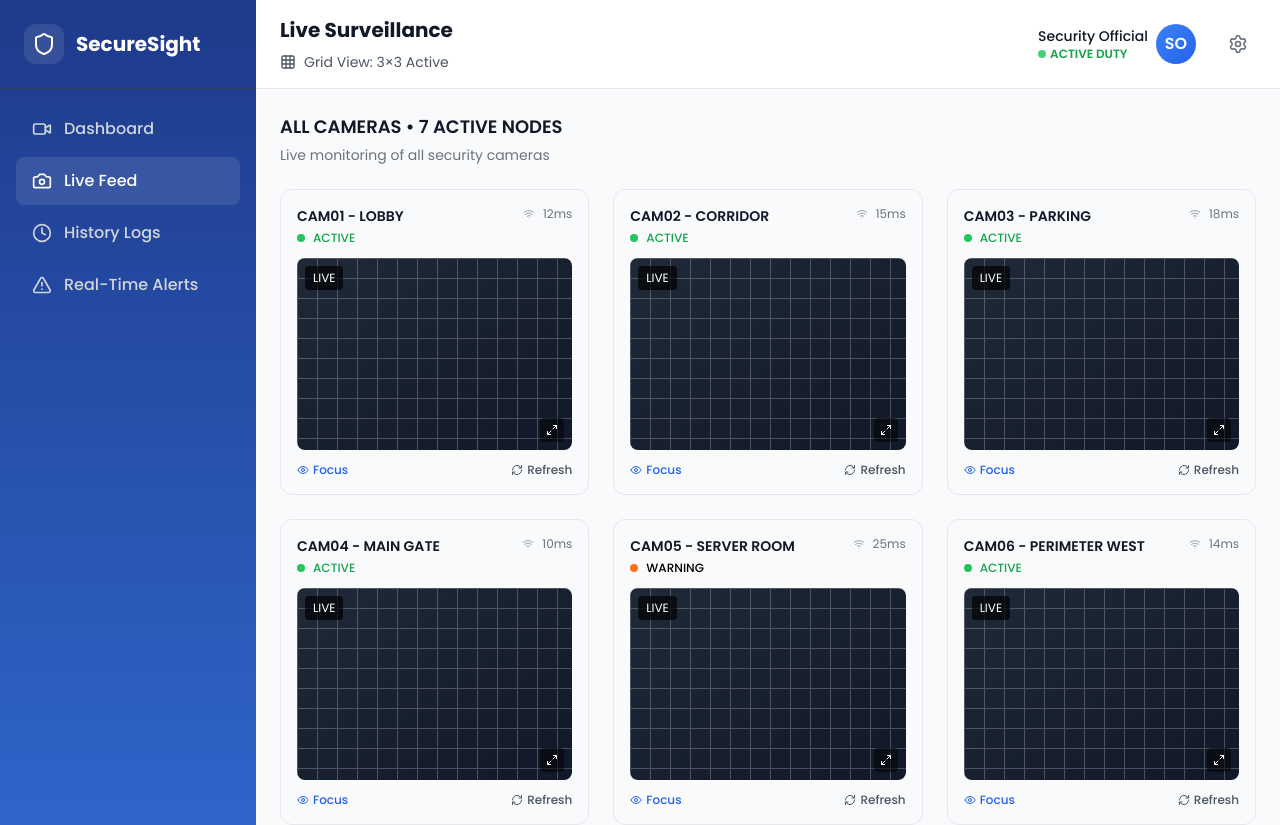
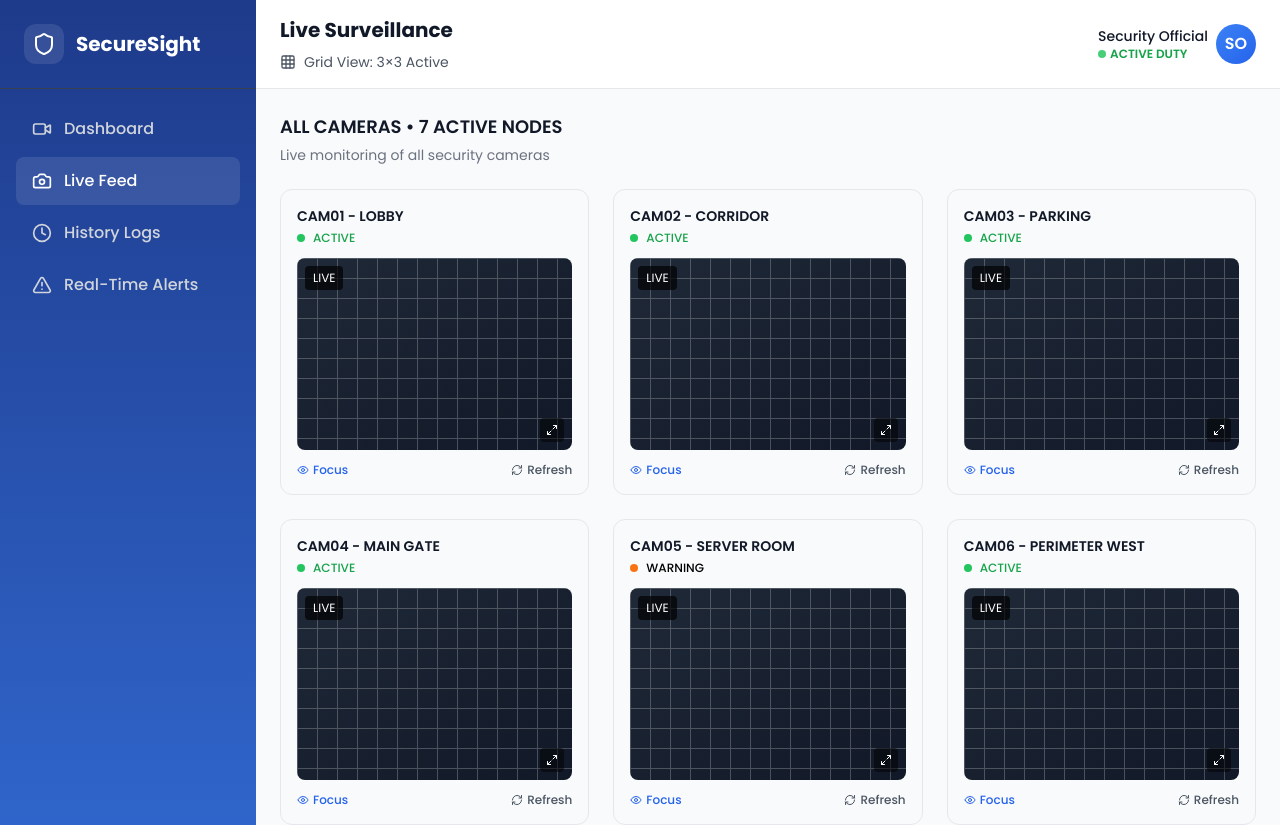
Before and after one commit to Ayushsharma1908/securesight, a React app in the folder frontend/: page /live-feed in a window 1280 px wide. Shown: the top 825 px of the page. Built offline with nearby package versions, Linux system fonts and the light colour scheme; the HTML template or start-up script is replaced by a standard one.

Commit message:
updated live feed

```diff
--- a/frontend/src/pages/LiveFeed.jsx
+++ b/frontend/src/pages/LiveFeed.jsx
@@ -40,10 +40,7 @@ const LiveCameraCard = ({ name, status, latency, isFocused }) => {
             </span>
           </div>
         </div>
-        <div className="flex items-center gap-2">
-          <Wifi className="w-3 h-3 text-gray-400" />
-          <span className="text-xs text-gray-500">{latency}ms</span>
-        </div>
+
       </div>
 
       {/* Camera Feed */}
@@ -214,9 +211,6 @@ const LiveFeed = () => {
                 </div>
               </div>
 
-              <button className="p-2 text-gray-500 hover:text-gray-700">
-                <Settings className="w-5 h-5" />
-              </button>
             </div>
           </div>
         </header>
```
